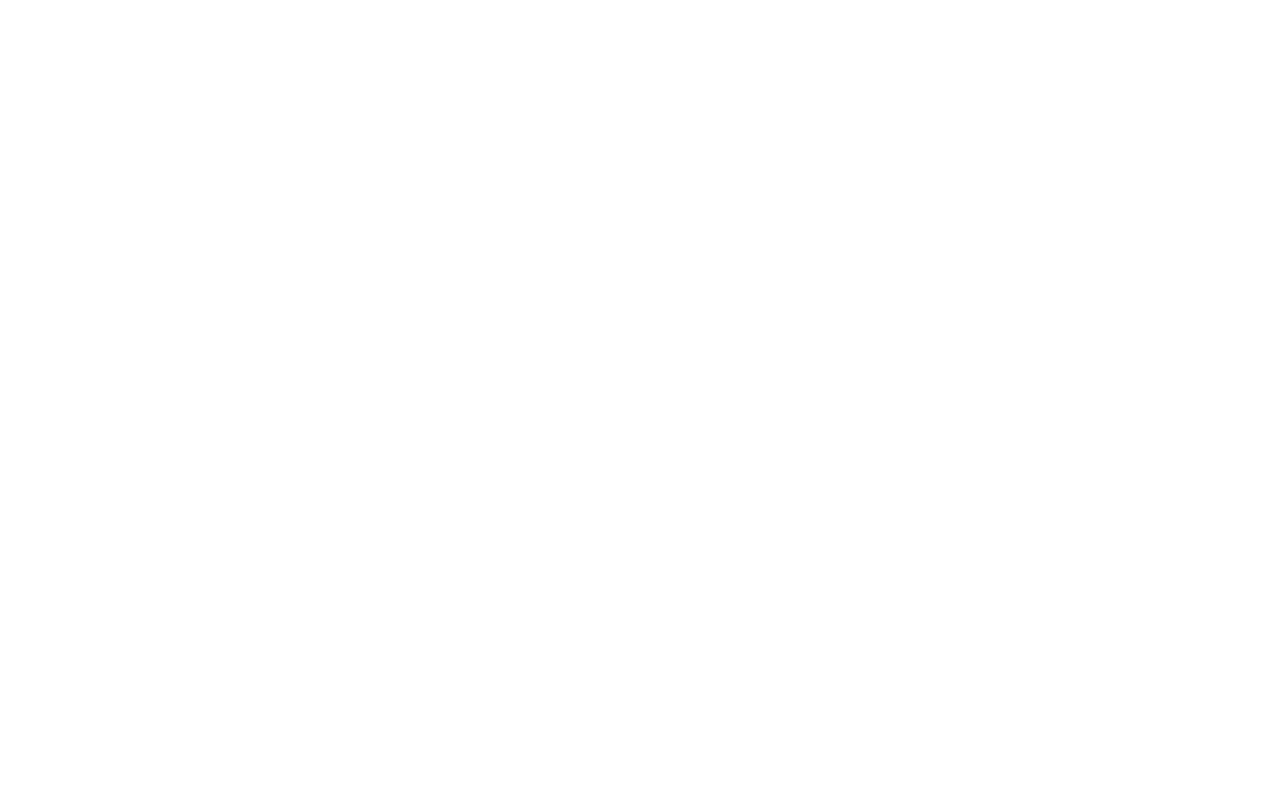
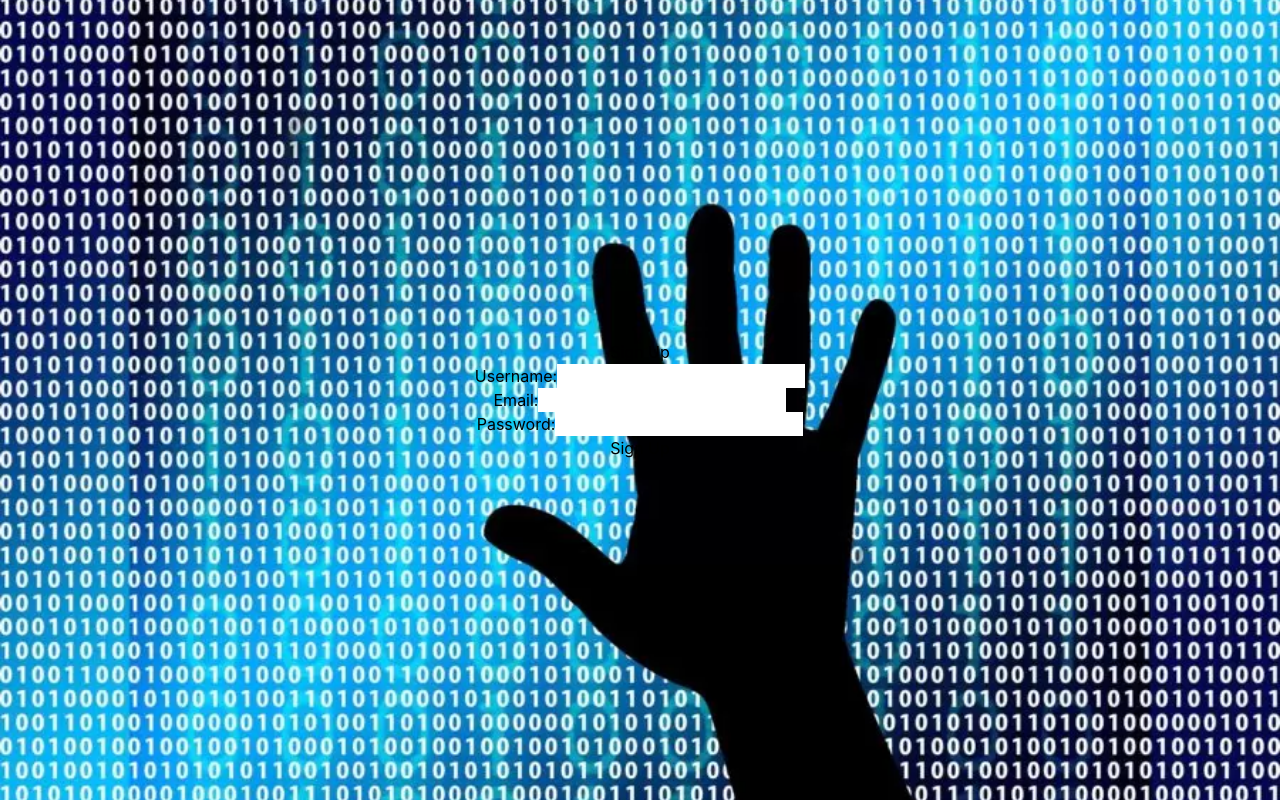
Before and after one commit to AlexIchenskiy/hackathon2023, a React (Create React App) app in the folder frontend/: page /signup in a window 1280 px wide. Built offline with nearby package versions, Linux system fonts and the light colour scheme.

Commit message:
feat: add basic navigation

```diff
--- a/frontend/package.json
+++ b/frontend/package.json
@@ -1,4 +1,7 @@
 {
+  "proxy":
+  "http://localhost:3000",
+  "homepage": ".",
   "name": "frontend",
   "version": "0.1.0",
   "private": true,
@@ -8,6 +11,7 @@
     "@testing-library/user-event": "^13.5.0",
     "react": "^18.2.0",
     "react-dom": "^18.2.0",
+    "react-router-dom": "^6.9.0",
     "react-scripts": "5.0.1",
     "sass": "^1.59.3",
     "web-vitals": "^2.1.4"
--- a/frontend/src/App.js
+++ b/frontend/src/App.js
@@ -1,5 +1,19 @@
+import Home from "./pages/Home/Home";
+import React from 'react';
+import { Routes, Route } from 'react-router-dom';
+import Login from "./pages/LogIn/Login";
+import Signup from "./pages/SignUp/Signup";
+
+
 function App() {
-  return <></>;
+
+ return(
+  <Routes>
+  <Route path="/" element={<Home />} />
+  <Route path="/login" element={<Login />} />
+  <Route path="/signup" element={<Signup />} />
+</Routes>
+ )
 }
 
 export default App;
--- a/frontend/src/components/Signup.js
+++ /dev/null
@@ -1,30 +0,0 @@
-import React from 'react';
-import backgroundImage from './path/to/image.jpg';
-
-const Signup = () => {
-    return (
-        <div
-          style={{
-            backgroundImage: `url(${backgroundImage})`,
-            backgroundPosition: 'center',
-            backgroundSize: 'cover',
-            backgroundRepeat: 'no-repeat',
-            height: '100vh',
-            display: 'flex',
-            alignItems: 'center',
-            justifyContent: 'center'
-          }}
-        >
-          <div className='title' style={{ textAlign: 'center' }}>
-            <h1>Spider Cyber Security</h1>
-            <div>
-              <button>Login</button>
-              <button>Sign Up</button>
-            </div>
-          </div>
-          {/* Your content here */}
-        </div>
-      );
-    };
-
-export default Signup;
--- a/frontend/src/index.js
+++ b/frontend/src/index.js
@@ -3,11 +3,14 @@ import ReactDOM from "react-dom/client";
 import "./index.scss";
 import App from "./App";
 import reportWebVitals from "./reportWebVitals";
+import { BrowserRouter } from "react-router-dom";
 
 const root = ReactDOM.createRoot(document.getElementById("root"));
 root.render(
   <React.StrictMode>
-    <App />
+    <BrowserRouter>
+      <App />
+    </BrowserRouter>
   </React.StrictMode>
 );
 
--- a/frontend/src/pages/Home/Home.js
+++ b/frontend/src/pages/Home/Home.js
@@ -1,5 +1,5 @@
 import React from 'react';
-import Login from '../../components/LogIn.js';
+import {Link} from 'react-router-dom';
 import backgroundImage from '../../assets/images/Human-factor_cybersecurity.webp';
 
 const Home = () => {
@@ -19,15 +19,15 @@ const Home = () => {
       <div className='homeTitle' style={{ textAlign: 'center' }}>
         <h1>Spider Cyber Security</h1>
         <div>
-            <button>Login</button>
+
+          <Link to='/login'>
+            <button>Log In</button>
+          </Link>
+          <Link to='/signup'>
             <button>Sign Up</button>
+          </Link>
         </div>
       </div>
-        {/* Your content here */}
-
-        <>
-        <Login />
-        </>
     </div>
   );
 };
--- a/frontend/src/components/LogIn.js
+++ b/frontend/src/pages/LogIn/Login.js
@@ -1,5 +1,5 @@
 import React from 'react';
-import backgroundImage from '../assets/images/Human-factor_cybersecurity.webp';
+import backgroundImage from '../../assets/images/Human-factor_cybersecurity.webp';
 
 const Login = () => {
     return (
--- /dev/null
+++ b/frontend/src/pages/SignUp/Signup.js
@@ -0,0 +1,37 @@
+import React from 'react';
+import backgroundImage from '../../assets/images/Human-factor_cybersecurity.webp';
+
+const Signup = () => {
+    return (
+      <div
+        style={{
+          backgroundImage: `url(${backgroundImage})`,
+          backgroundPosition: 'center',
+          backgroundSize: 'cover',
+          backgroundRepeat: 'no-repeat',
+          height: '100vh',
+          display: 'flex',
+          alignItems: 'center',
+          justifyContent: 'center'
+        }}
+      >
+        <div className='signupWindow' style={{ textAlign: 'center' }}>
+          <h1>Sign Up</h1>
+          <form>
+            <label htmlFor='username'>Username:</label>
+            <input type='username' id='username' name='username' required />
+            <br />
+            <label htmlFor='email'>Email:</label>
+            <input type='email' id='email' name='email' required />
+            <br />
+            <label htmlFor='password'>Password:</label>
+            <input type='password' id='password' name='password' required />
+            <br />
+            <button type='submit'>Sign Up</button>
+          </form>
+        </div>
+      </div>
+    );
+  };
+
+  export default Signup;
```
Also changed, not shown: frontend/src/pages/LogIn/LogIn.scss (added), 1 other file (tests, documents, lock files or other folders). Lines whose indentation alone changed are shown as unchanged.
